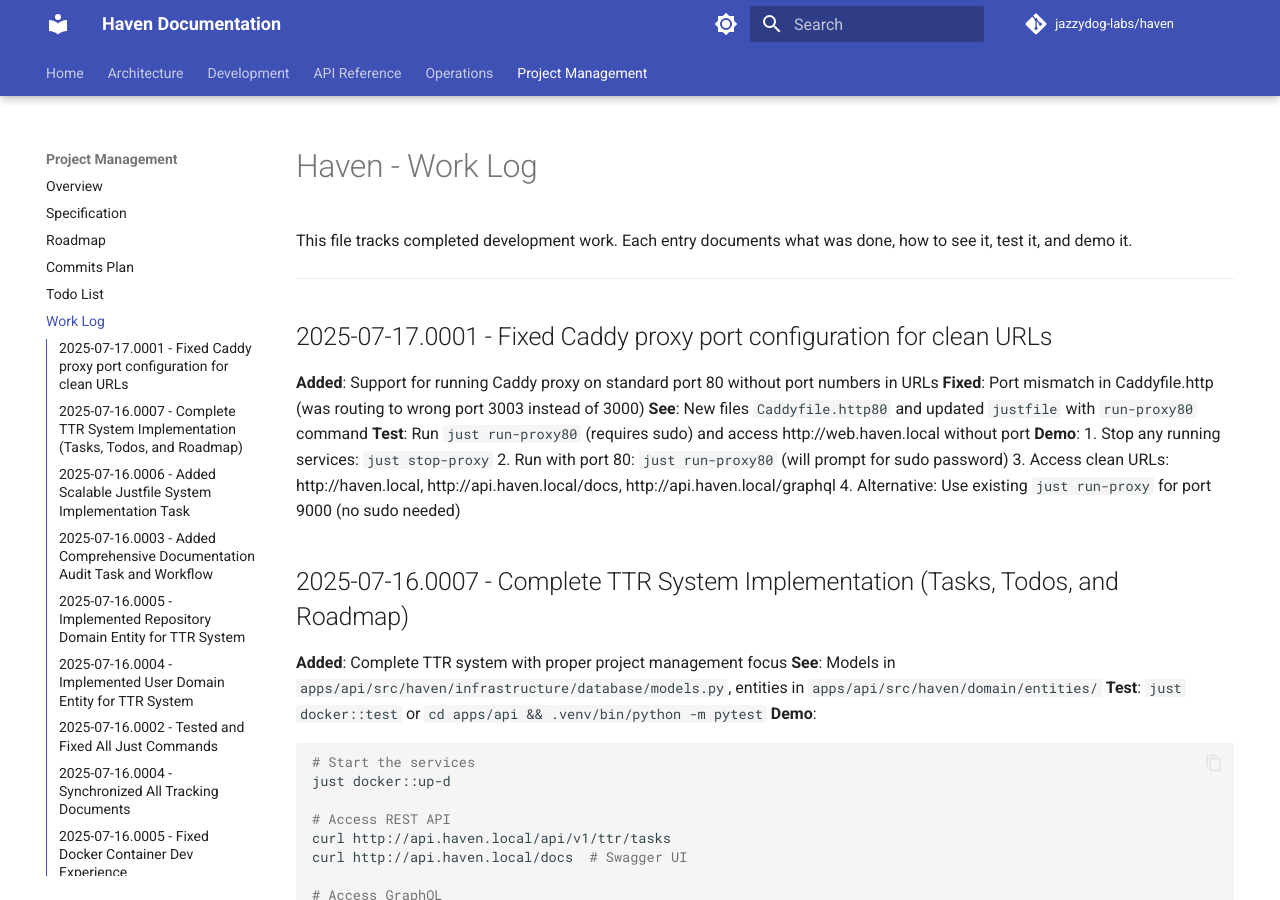
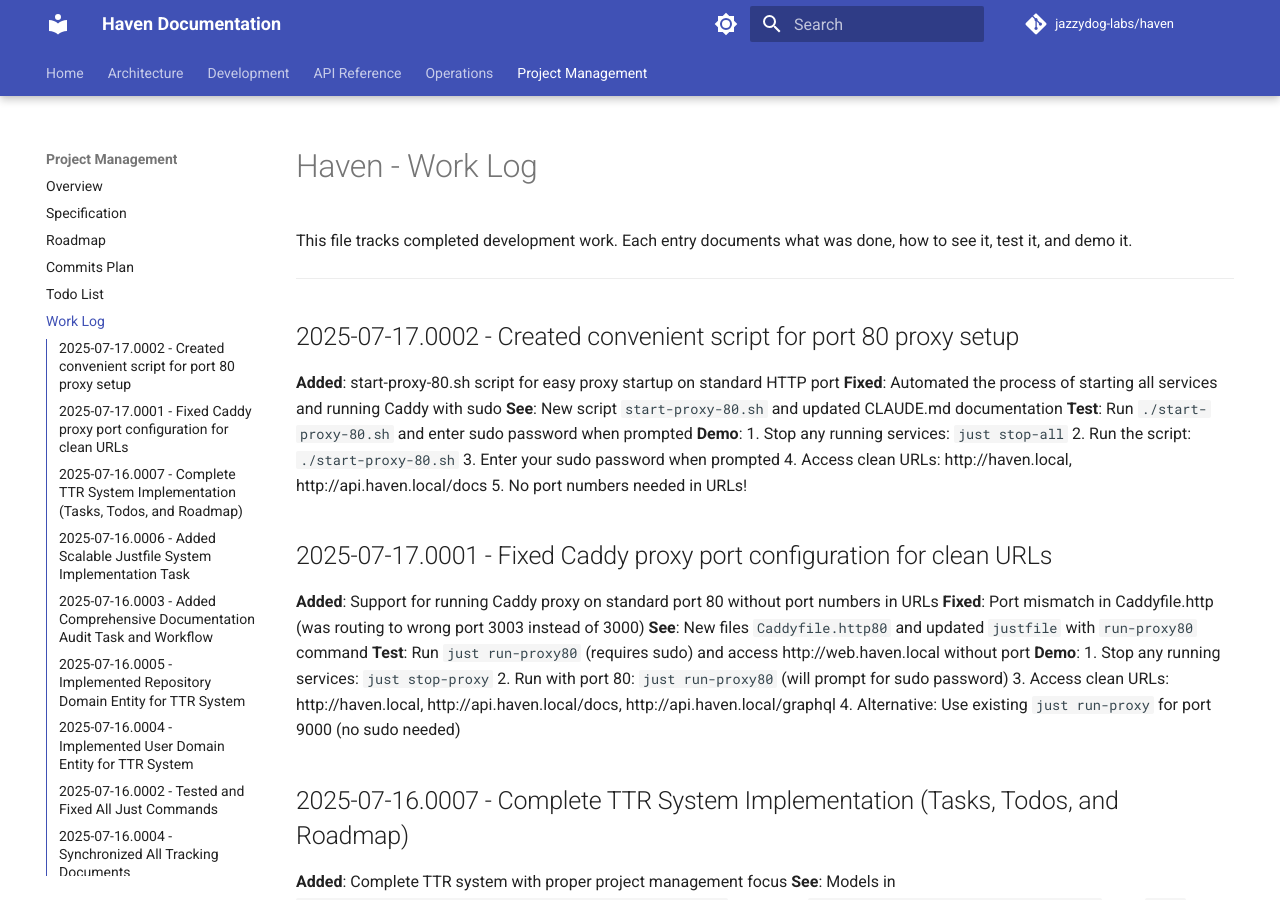
Before and after one commit to jazzydog-labs/haven, an MkDocs documentation site: the page built from docs/project-management/work-log.md, in a window 1280 px wide and 900 px high. Built offline with MkDocs 1.6.1 and Material for MkDocs 9.7.7, drawn with Linux system fonts in a browser that asks for light colours; comment, search, counter and statistics services are not loaded; the version menu is left out.

```diff
--- a/docs/project-management/work-log.md
+++ b/docs/project-management/work-log.md
@@ -3,6 +3,18 @@
 This file tracks completed development work. Each entry documents what was done, how to see it, test it, and demo it.
 
 ---
+
+## 2025-07-17.0002 - Created convenient script for port 80 proxy setup
+**Added**: start-proxy-80.sh script for easy proxy startup on standard HTTP port
+**Fixed**: Automated the process of starting all services and running Caddy with sudo
+**See**: New script `start-proxy-80.sh` and updated CLAUDE.md documentation
+**Test**: Run `./start-proxy-80.sh` and enter sudo password when prompted
+**Demo**:
+1. Stop any running services: `just stop-all`
+2. Run the script: `./start-proxy-80.sh`
+3. Enter your sudo password when prompted
+4. Access clean URLs: http://haven.local, http://api.haven.local/docs
+5. No port numbers needed in URLs!
 
 ## 2025-07-17.0001 - Fixed Caddy proxy port configuration for clean URLs
 **Added**: Support for running Caddy proxy on standard port 80 without port numbers in URLs
```
Also changed, not shown: 1 other file.
